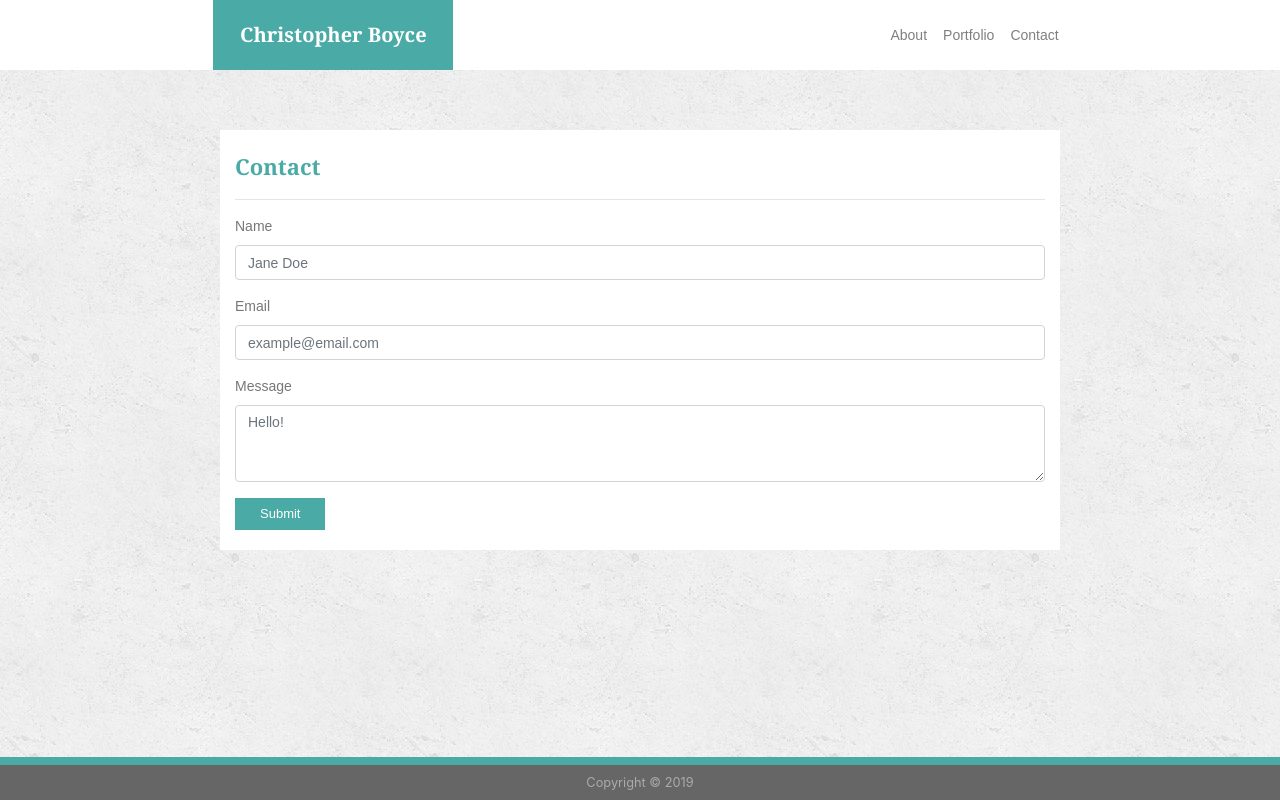
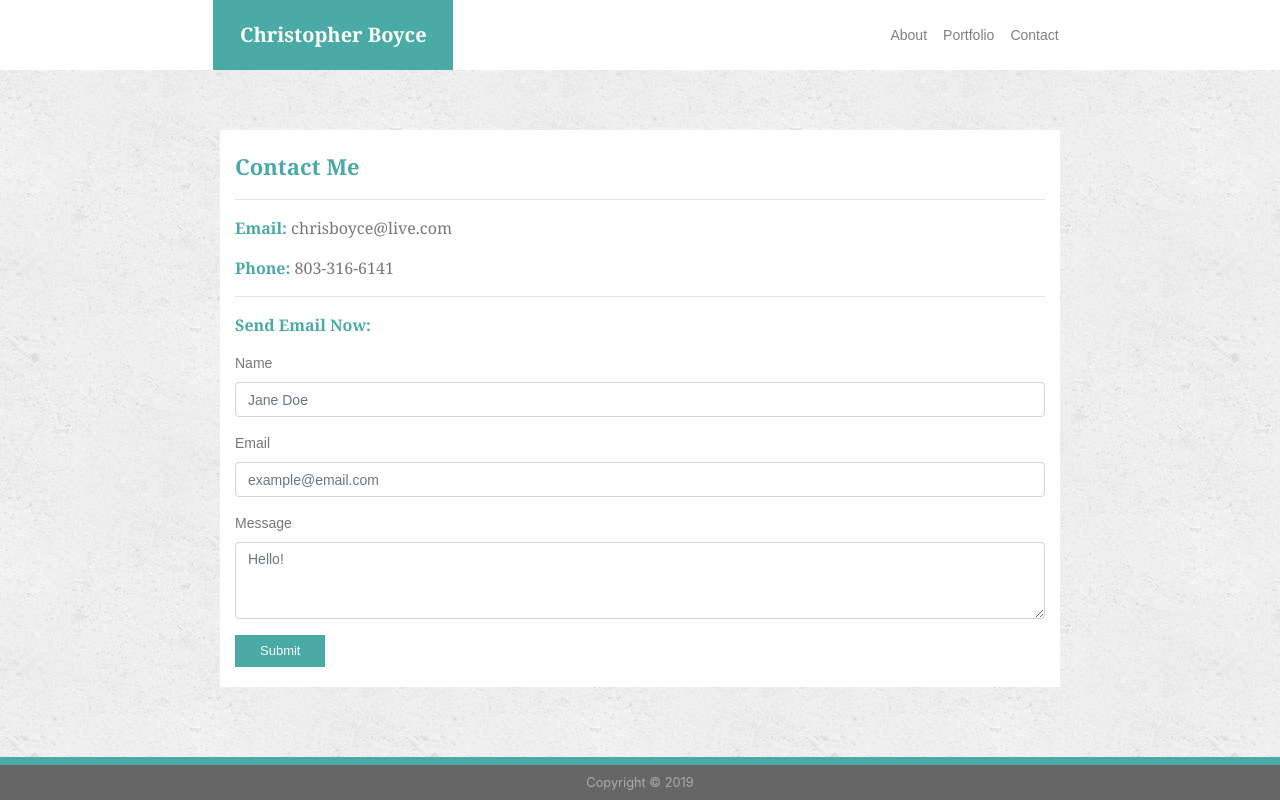
Before and after one commit to ChrisBoyce886/Main-Portfolio, a plain HTML site: page contact.html in a window 1280 px wide. Drawn offline with nearby package versions, Linux system fonts and the light colour scheme.

Commit message:
Added Linkedin link, link to Resume, contact information, updated projects with gihub repo and live site

```diff
--- a/Assets/CSS/stylesheet1.css
+++ b/Assets/CSS/stylesheet1.css
@@ -1,3 +1,7 @@
+
+html {
+    overflow-y: scroll;
+  }
 
 body {
 background-image:url("../../Assets/Images/concrete_seamless.png");
@@ -86,6 +90,28 @@ height: 100%;
     font-family: Arial;
 }
 
+#biolinks {
+    text-align: center;
+}
+
+#resume {
+    color: #777777;
+    margin-right: 80px;
+}
+
+#resume:hover {
+    color: #4aaaa5;
+}
+
+#linkedin {
+    color: #777777;
+    margin-right: 80px;
+}
+
+#linkedin:hover {
+    color: #4aaaa5;
+}
+
 
 #sticky-footer {
     border-top: 8px solid #4aaaa5;
--- a/Assets/CSS/stylesheet2.css
+++ b/Assets/CSS/stylesheet2.css
@@ -1,3 +1,7 @@
+html {
+    overflow-y: scroll;
+  }
+
 body {
 background-image:url("../../Assets/Images/concrete_seamless.png");
 height: 100%;
@@ -43,6 +47,7 @@ overflow-y: overlay ;
 
 #containerBox {
     background-color: white;
+    margin-bottom: 80px;
 }
 
 
--- a/Assets/CSS/stylesheet3.css
+++ b/Assets/CSS/stylesheet3.css
@@ -1,3 +1,7 @@
+
+html {
+    overflow-y: scroll;
+  }
 
 body {
 background-image:url("../../Assets/Images/concrete_seamless.png");
@@ -43,6 +47,7 @@ height: 100%;
 
 #containerBox {
     margin-top: 50px;
+    margin-bottom: 80px;
     background-color: white;
 }
 
@@ -52,6 +57,16 @@ height: 100%;
     font-family: "georgia";
     color: #4aaaa5;
     background-color: white;
+}
+
+#contactBox2 {
+    font-family: "georgia";
+    color: #777777;
+    background-color: white;
+}
+
+#bold {
+     color: #4aaaa5;
 }
 
 
--- a/contact.html
+++ b/contact.html
@@ -52,8 +52,22 @@
 
   <div class="row">
     <div class="col-sm-12" id="contactBox">
-        <p id="contactText"><b>Contact</b></p>
+        <p id="contactText"><b>Contact Me</b></p>
         <hr id="linebreak">
+    </div>
+  </div>
+
+  <div class="row">
+    <div class="col-sm-12" id="contactBox2">
+        <p id="myEmail"><b id="bold">Email:</b> chrisboyce@live.com</p>
+        <p id="myPhone"><b id="bold">Phone:</b> 803-316-6141</p>
+        <hr id="linebreak">
+    </div>
+  </div>
+
+  <div class="row">
+    <div class="col-sm-12" id="contactBox2">
+        <p id="myEmail"><b id="bold">Send Email Now:</b></p>
     </div>
   </div>
 
```
Also changed, not shown: index.html (+9 -0 lines), portfolio.html (+29 -14 lines), 1 other file.
